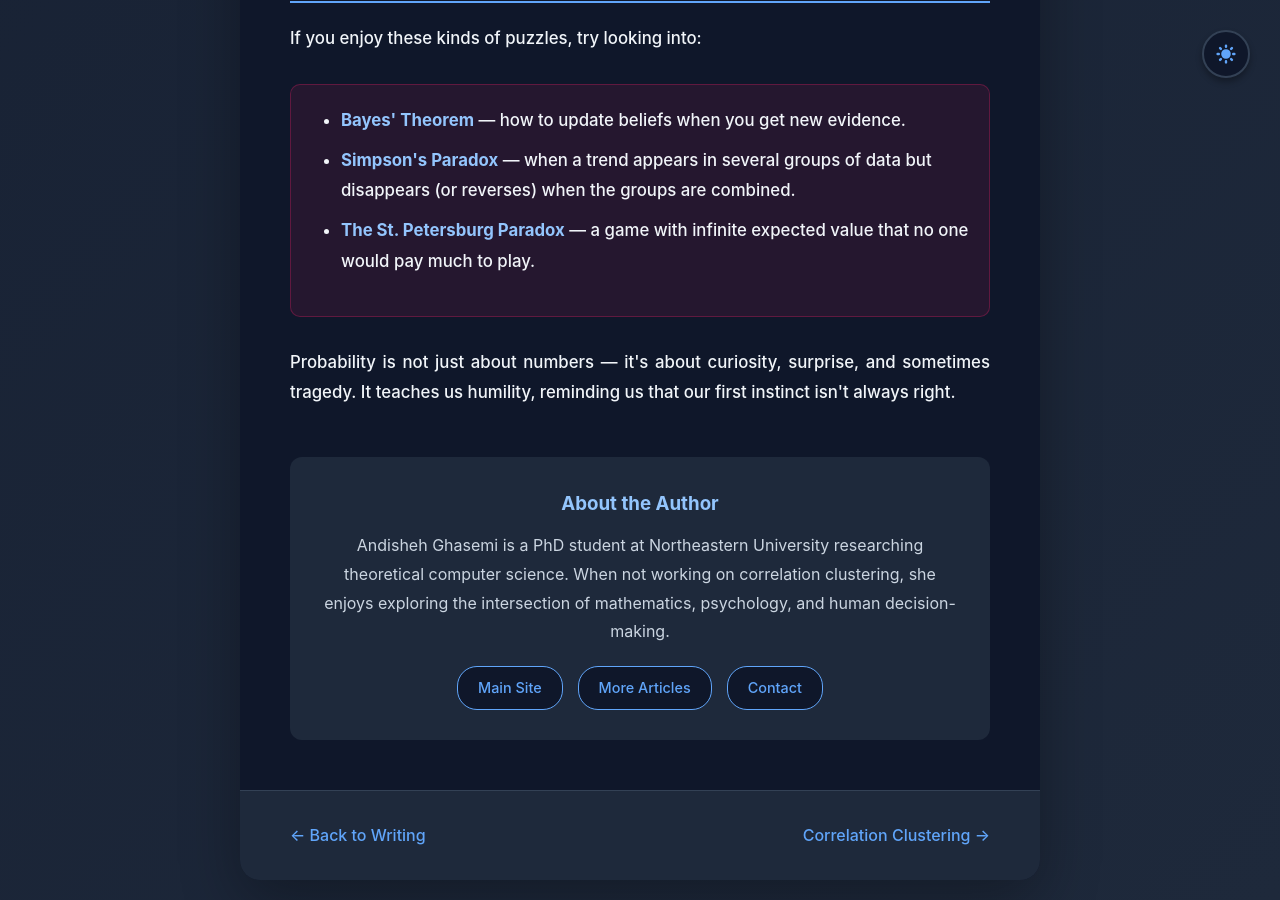
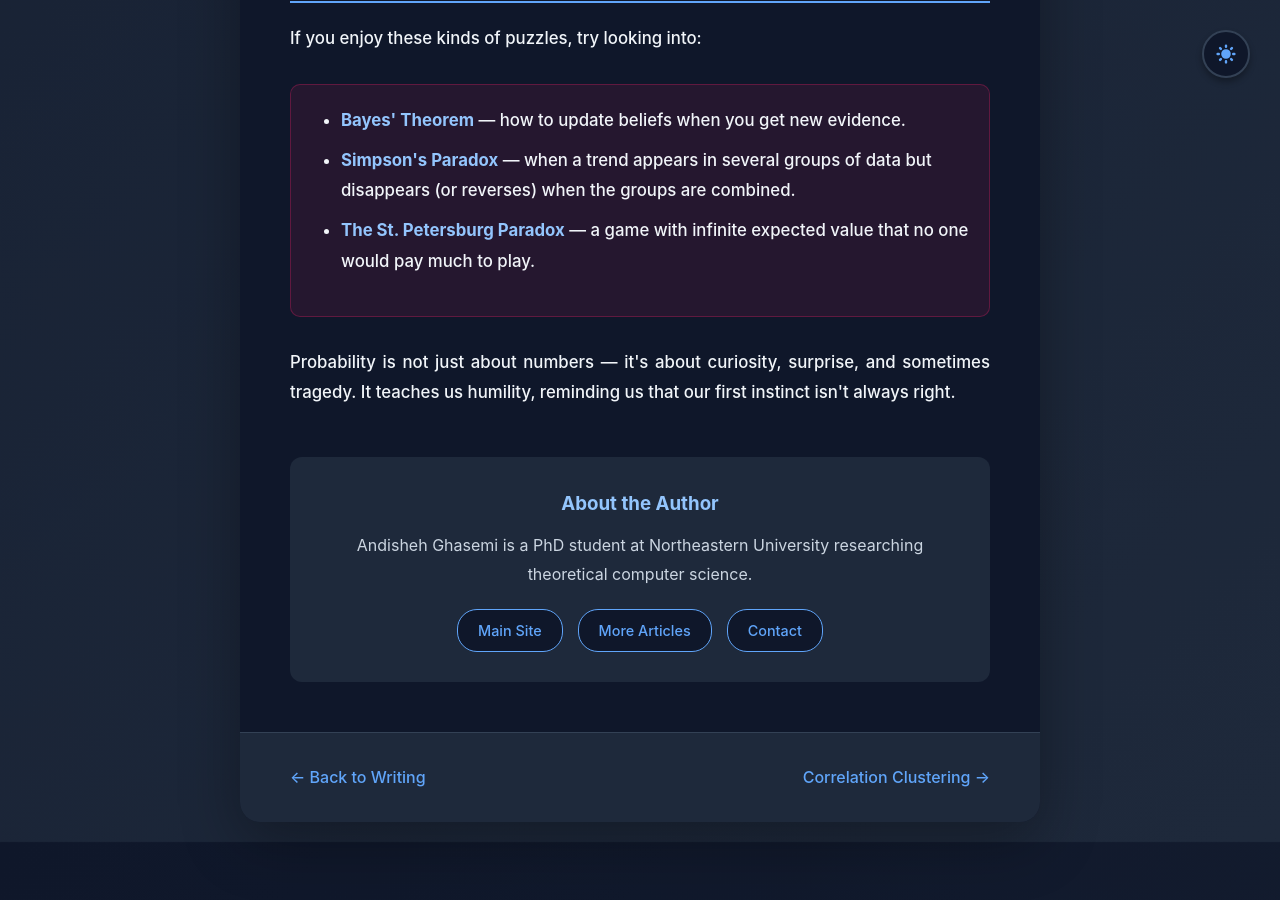
Before and after one commit to andisheGhs/andisheGhs.github.io, a Jekyll site: the page articles/math-objects-humans.html, which Jekyll copies as it is, in a window 1280 px wide and 900 px high, scrolled down 4166 px. Built offline with Jekyll 4.4.1, drawn with Linux system fonts in a browser that asks for light colours; after the commit the page ends 5008 px from its top, so only the background shows below that.

Commit message:
Simplify author bio in math-objects-humans.html

```diff
--- a/articles/math-objects-humans.html
+++ b/articles/math-objects-humans.html
@@ -577,7 +577,7 @@
 
             <div class="author-box">
                 <h3>About the Author</h3>
-                <p>Andisheh Ghasemi is a PhD student at Northeastern University researching theoretical computer science. When not working on correlation clustering, she enjoys exploring the intersection of mathematics, psychology, and human decision-making.</p>
+                <p>Andisheh Ghasemi is a PhD student at Northeastern University researching theoretical computer science.</p>
                 <div class="author-links">
                     <a href="../index.html">Main Site</a>
                     <a href="../writing.html">More Articles</a>
```
